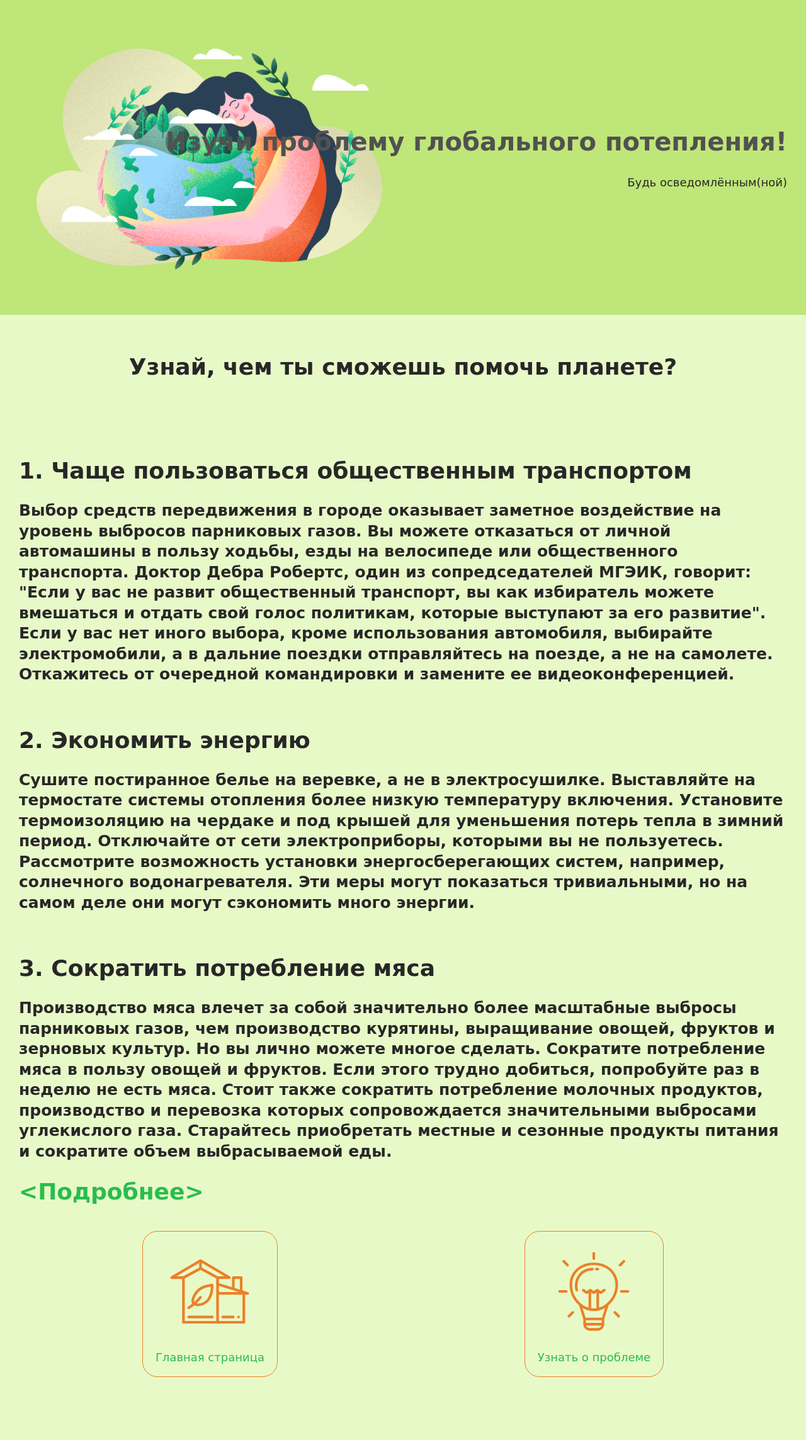
After one commit to VXT08/-, a Flask app: page /info in a window 1280 px wide. The commit adds this page. Shown: the whole page at 63% size. Run offline with Flask 3, Linux system fonts and the light colour scheme.

Commit message:
Add files via upload

```diff
--- a/flsk-main/project/main.py
+++ b/flsk-main/project/main.py
@@ -14,5 +14,9 @@ def main():
 def index():
     return render_template('index.html')
 
+@app.route('/info')
+def info():
+    return render_template('info.html')
+
 
 app.run()
--- a/flsk-main/project/static/css/style.css
+++ b/flsk-main/project/static/css/style.css
@@ -39,7 +39,7 @@ ul {
     }
 
     50% {
-        background-color: #9ebe64;
+        background-color: #bfe678;
       }
 
       100% {
@@ -53,7 +53,7 @@ ul {
     }
 
     50% {
-        color: #444444;
+        color: rgb(81, 81, 81);
       }
 
       100% {
@@ -91,12 +91,42 @@ h2 {
     line-height: 125%;
    }
 
+h3 {
+    font-family: Comic Sans MS, Comic Sans, cursive;
+    font-size: 25px;
+    line-height: 130%;
+   }
+
 p {
     font-family: Bradley Hand, cursive;
 }
 
+@keyframes color-change-link {
+    0% {
+      color: #00a323;
+    }
+
+    25% {
+        color: #16d733;
+      }
+
+    75% {
+        color: #29bc4e;
+      }
+    100% {
+        color: #00a323;
+      }
+}
+
 a {
     font-family: Bradley Hand, cursive;
+    text-decoration: none;
+    animation: color-change-link 4s infinite
+}
+
+a:hover {
+    text-decoration: underline;
+    color:#00ff37
 }
 
 li {
@@ -241,10 +271,10 @@ label {
     }
 
     25% {
-        background-color: #f9c8c8;
+        background-color: #cff9c8;
     }
     75% {
-        background-color: #cff9c8;
+        background-color: #ebf9c8;
       }
     100% {
         background-color: #f9f1c8;
--- /dev/null
+++ b/flsk-main/project/templates/info.html
@@ -0,0 +1,79 @@
+<!doctype html>
+<html lang="ru">
+<head>
+  <meta charset="UTF-8">
+  <meta
+    name="viewport"
+    content="width=device-width, user-scalable=no, initial-scale=1.0, maximum-scale=1.0, minimum-scale=1.0"
+  >
+  <meta http-equiv="X-UA-Compatible" content="ie=edge">
+  <link rel="stylesheet" href="../static/css/style.css">
+  <title>Информация</title>
+</head>
+<body>
+  <header class="header">
+    <div class="header__text">
+      <h1>Изучи проблему глобального потепления!</h1>
+      <p>Будь осведомлённым(ной)</p>
+    </div>
+  </header>
+  <main>
+    {% block content %}
+    <h2 class="main__title">Узнай, чем ты сможешь помочь планете?</h2>
+    <br>
+    <h2>1. Чаще пользоваться общественным транспортом</h2>
+    <h3>Выбор средств передвижения в городе оказывает заметное воздействие на уровень выбросов парниковых газов. Вы можете отказаться от личной автомашины в пользу ходьбы, езды на велосипеде или общественного транспорта.
+
+        Доктор Дебра Робертс, один из сопредседателей МГЭИК, говорит: "Если у вас не развит общественный транспорт, вы как избиратель можете вмешаться и отдать свой голос политикам, которые выступают за его развитие".
+
+        Если у вас нет иного выбора, кроме использования автомобиля, выбирайте электромобили, а в дальние поездки отправляйтесь на поезде, а не на самолете.
+
+        Откажитесь от очередной командировки и замените ее видеоконференцией.</h3>
+    <br>
+    <br>
+    <h2>2. Экономить энергию</h2>
+    <h3>Сушите постиранное белье на веревке, а не в электросушилке.
+
+        Выставляйте на термостате системы отопления более низкую температуру включения.
+
+        Установите термоизоляцию на чердаке и под крышей для уменьшения потерь тепла в зимний период.
+
+        Отключайте от сети электроприборы, которыми вы не пользуетесь.
+
+        Рассмотрите возможность установки энергосберегающих систем, например, солнечного водонагревателя.
+
+        Эти меры могут показаться тривиальными, но на самом деле они могут сэкономить много энергии.</h3>
+    <br>
+    <br>
+    <h2>3. Сократить потребление мяса</h2>
+    <h3>Производство мяса влечет за собой значительно более масштабные выбросы парниковых газов, чем производство курятины, выращивание овощей, фруктов и зерновых культур.
+
+        Но вы лично можете многое сделать. Сократите потребление мяса в пользу овощей и фруктов. Если этого трудно добиться, попробуйте раз в неделю не есть мяса.
+
+        Стоит также сократить потребление молочных продуктов, производство и перевозка которых сопровождается значительными выбросами углекислого газа.
+
+        Старайтесь приобретать местные и сезонные продукты питания и сократите объем выбрасываемой еды.</h3>
+    <h2> <a target="_blank" href="https://www.bbc.com/russian/features-45795487"><Подробнее></a></h2>
+    <br>
+    <br>
+    <ul class="list">
+      <li class="list__item">
+        <a href="/">
+        <img class="item__img" src="../static/img/home.svg" alt="home">
+        <span>Главная страница</span></a>
+      <!--  -->
+      </li>
+      <li class="list__item">
+        <a href="info">
+        <img class="item__img" src="../static/img/light.svg" alt="home">
+        <span>Узнать о проблеме</span></a>
+      </li>
+    </ul>
+    </ul>
+    {% endblock %}
+  </main>
+  <footer>
+
+  </footer>
+</body>
+</html>
```
Also changed, not shown: flsk-main/project/templates/index.html (+9 -3 lines), flsk-main/project/templates/main.html (+5 -5 lines).
